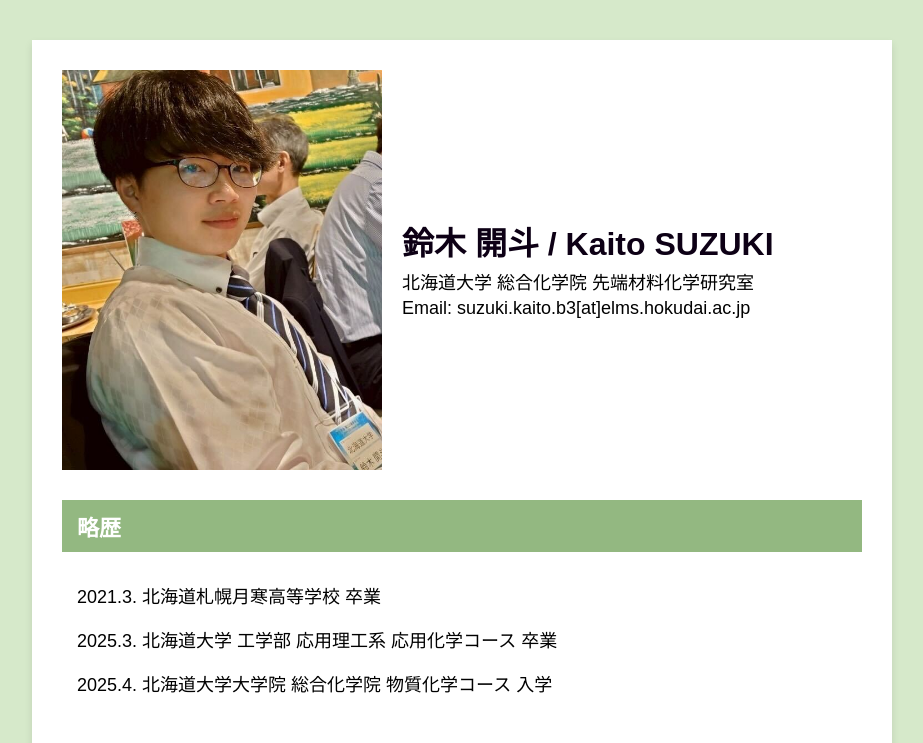
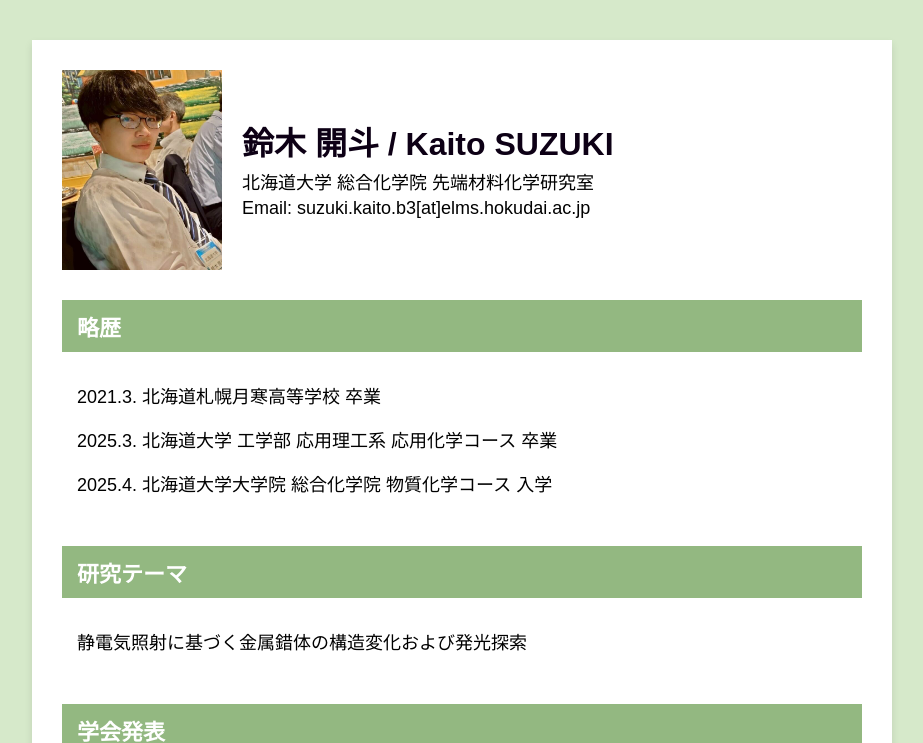
Before and after one commit to suzuki0346/suzuki0346.github.io, a plain HTML site: page index.html in a window 1280 px wide. Shown: the top 743 px of the page, without its empty margins (178-1101 px from the left). Drawn offline with Linux system fonts and the light colour scheme.

Commit message:
Update index.html

```diff
--- a/index.html
+++ b/index.html
@@ -25,7 +25,7 @@
       margin-bottom: 30px;
     }
 .header img {
-  width: 320px;   /* 横幅（調整可） */
+  width: 160px;   /* 横幅（調整可） */
   aspect-ratio: 4 / 5;  /* 16:9 比率を強制 */
   height: auto;   /* 高さは自動 */
   border-radius: 0;  /* 四角のまま */
```
